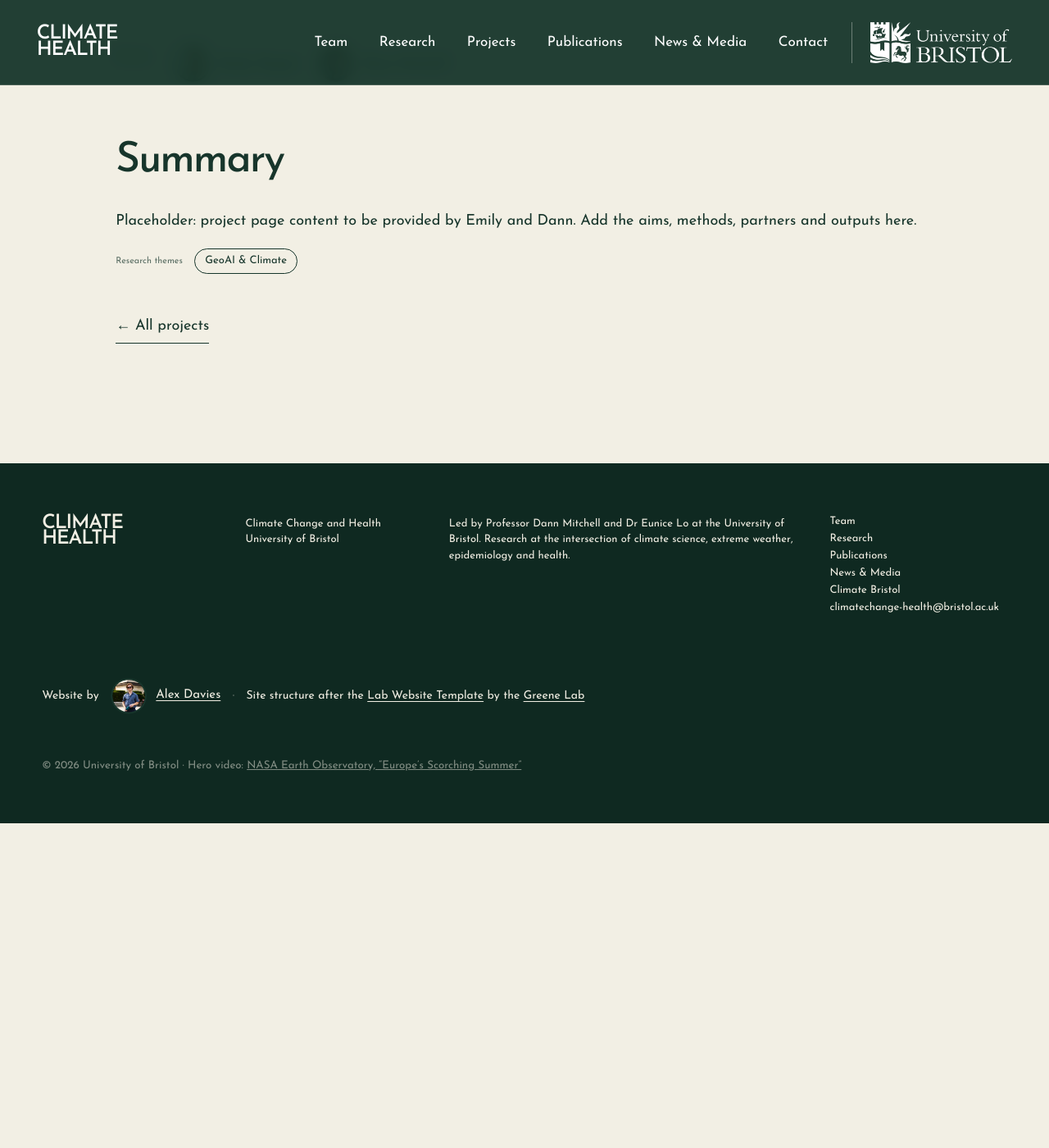
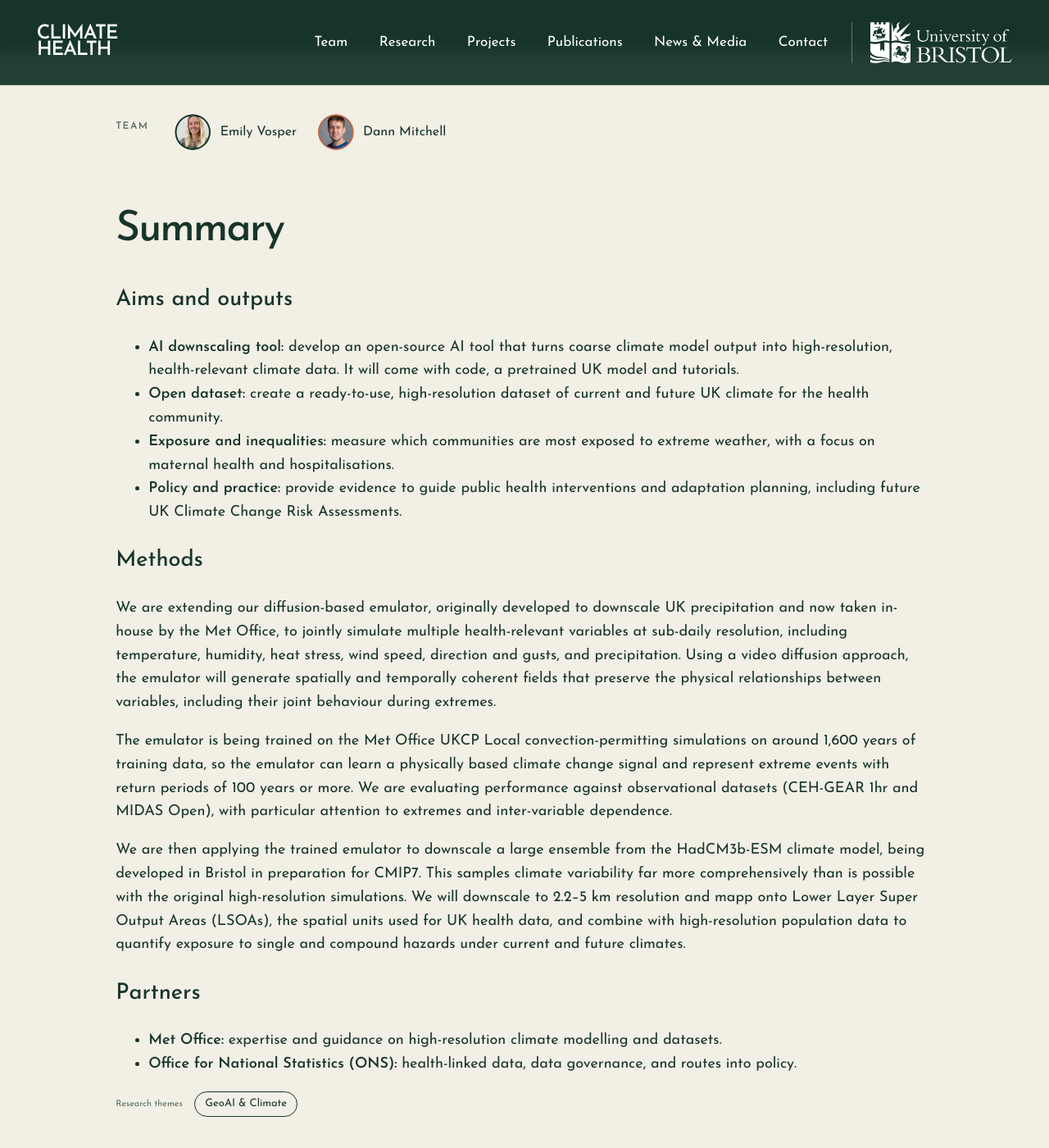
Before and after one commit to alexodavies/bristol-climate-health-page, a Jekyll site: the page built from _projects/chai.md, in a window 1280 px wide and 1400 px high, scrolled down 474 px. Shown: the whole window at 82% size. Built offline with Jekyll 4.4.1, drawn with Linux system fonts in a browser that asks for light colours; before the commit the page ends 1478 px from its top, so only the background shows below that; some of the changed text lies outside the part shown.

Commit message:
Revise CHAI project details and add new sections
Updated project summary and added aims, methods, and partners sections to provide detailed information about the CHAI project.

```diff
--- a/_projects/chai.md
+++ b/_projects/chai.md
@@ -3,7 +3,7 @@
 tag: Funded project
 themes: [geoai]
 image: /assets/images/hero.jpg
-summary: Placeholder. Replace with a one-sentence summary of CHAI.
+summary: Using diffusion models to enhance coarse, health-relevant climate model data to 2.2–5 km, 3-hourly resolution over the UK climate, so that we can better understand how extreme weather affects health, particularly maternal health and hospitalisation.
 link:                  # optional external page; shown as a button on the project page
 link_text: Project website →
 status: current        # current or completed
@@ -16,4 +16,22 @@
 outputs: []           # e.g. [{title: Paper title, url: https://doi.org/..., note: Journal 2026}]
 photos: []            # e.g. [{image: /assets/images/my-photo.jpg, caption: A caption}]
 ---
-Placeholder: project page content to be provided by Emily and Dann. Add the aims, methods, partners and outputs here.
+## Aims and outputs
+
+- **AI downscaling tool:** develop an open-source AI tool that turns coarse climate model output into high-resolution, health-relevant climate data. It will come with code, a pretrained UK model and tutorials.
+- **Open dataset:** create a ready-to-use, high-resolution dataset of current and future UK climate for the health community.
+- **Exposure and inequalities:** measure which communities are most exposed to extreme weather, with a focus on maternal health and hospitalisations.
+- **Policy and practice:** provide evidence to guide public health interventions and adaptation planning, including future UK Climate Change Risk Assessments.
+
+## Methods
+
+We are extending our diffusion-based emulator, originally developed to downscale UK precipitation and now taken in-house by the Met Office, to jointly simulate multiple health-relevant variables at sub-daily resolution, including temperature, humidity, heat stress, wind speed, direction and gusts, and precipitation. Using a video diffusion approach, the emulator will generate spatially and temporally coherent fields that preserve the physical relationships between variables, including their joint behaviour during extremes.
+
+The emulator is being trained on the Met Office UKCP Local convection-permitting simulations on around 1,600 years of training data, so the emulator can learn a physically based climate change signal and represent extreme events with return periods of 100 years or more. We are evaluating performance against observational datasets (CEH-GEAR 1hr and MIDAS Open), with particular attention to extremes and inter-variable dependence.
+
+We are then applying the trained emulator to downscale a large ensemble from the HadCM3b-ESM climate model, being developed in Bristol in preparation for CMIP7. This samples climate variability far more comprehensively than is possible with the original high-resolution simulations. We will downscale to 2.2–5 km resolution and mapp onto Lower Layer Super Output Areas (LSOAs), the spatial units used for UK health data, and combine with high-resolution population data to quantify exposure to single and compound hazards under current and future climates.
+
+## Partners
+
+- **Met Office:** expertise and guidance on high-resolution climate modelling and datasets.
+- **Office for National Statistics (ONS):** health-linked data, data governance, and routes into policy.
```
